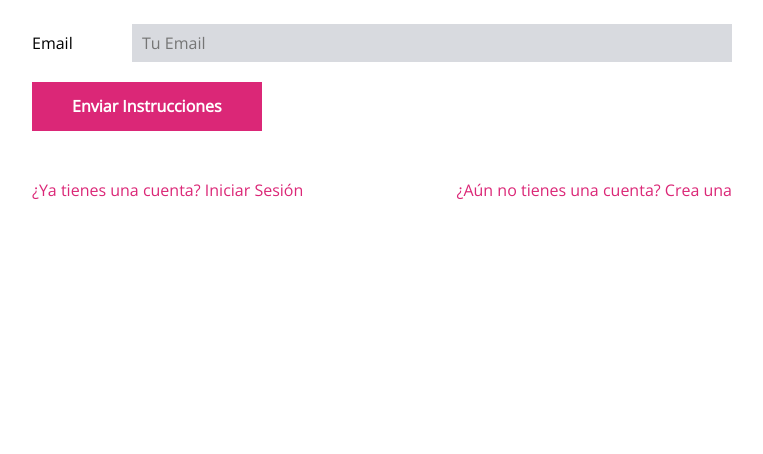
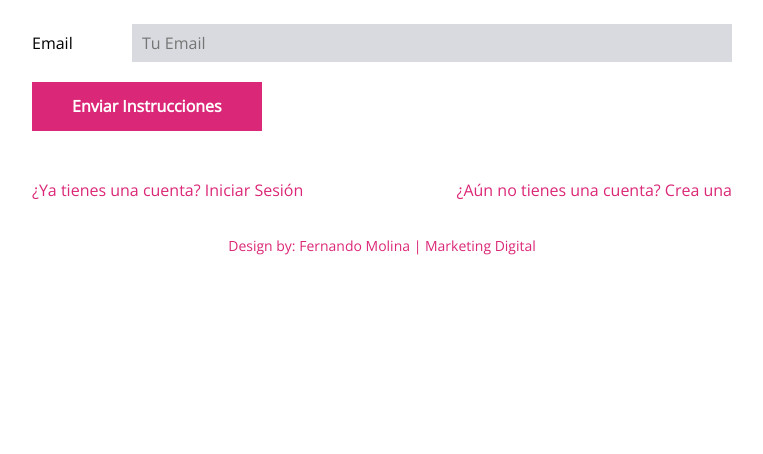
Before and after one commit to molinanando/uptask, a PHP site: page /olvide in a window 1280 px wide. Shown: the part 341-795 px from the top of the page, without its empty margins (258-1021 px from the left). Run offline with PHP 8.4, Linux system fonts and the light colour scheme.

Commit message:
first commit

```diff
--- a/src/scss/auth/_crear.scss
+++ b/src/scss/auth/_crear.scss
@@ -16,4 +16,8 @@
             color: v.$morado;
         }
     }
+
+    .design {
+        color: v.$morado;
+    }
 }
--- a/src/scss/auth/_login.scss
+++ b/src/scss/auth/_login.scss
@@ -17,4 +17,12 @@
             color: v.$cyan;
         }
     }
+    .design {
+        color: v.$cyan;
+    }
 }
+.design {
+    font-size: 1.4rem;
+    display: flex;
+    justify-content: center;
+}
--- a/src/scss/auth/_olvide.scss
+++ b/src/scss/auth/_olvide.scss
@@ -17,3 +17,6 @@
         }
     }
 }
+.design {
+    color: v.$rosa;
+}
--- a/views/auth/confirmar.php
+++ b/views/auth/confirmar.php
@@ -8,5 +8,8 @@
     <div class="acciones">
         <a href="/">Iniciar Sesión</a>
     </div>
+    <a href="https://fernandomolina.es">
+            <p class="design">Design by: Fernando Molina | Marketing Digital</p>
+        </a>
     </div> <!-- contenedor-sm -->
 </div>
--- a/views/auth/crear.php
+++ b/views/auth/crear.php
@@ -55,5 +55,8 @@
             <a href="/">¿Ya tienes una cuenta? Iniciar Sesión</a>
             <a href="/olvide">¿Olvidaste tu contraseña?</a>
         </div>
+        <a href="https://fernandomolina.es">
+            <p class="design">Design by: Fernando Molina | Marketing Digital</p>
+        </a>
     </div> <!-- contenedor-sm -->
 </div>
--- a/views/auth/login.php
+++ b/views/auth/login.php
@@ -34,5 +34,10 @@
             <a href="/crear">¿Aún no tienes una cuenta? Crea una</a>
             <a href="/olvide">¿Olvidaste tu contraseña?</a>
         </div>
+
+        <a href="https://fernandomolina.es">
+            <p class="design">Design by: Fernando Molina | Marketing Digital</p>
+        </a>
     </div> <!-- contenedor-sm -->
+
 </div>
--- a/views/auth/olvide.php
+++ b/views/auth/olvide.php
@@ -21,8 +21,11 @@
         </form>
 
         <div class="acciones">
-            <a href="/olvide">¿Ya tienes una cuenta? Iniciar Sesión</a>
+            <a href="/">¿Ya tienes una cuenta? Iniciar Sesión</a>
             <a href="/crear">¿Aún no tienes una cuenta? Crea una</a>
         </div>
+        <a href="https://fernandomolina.es">
+            <p class="design">Design by: Fernando Molina | Marketing Digital</p>
+        </a>
     </div> <!-- contenedor-sm -->
 </div>
--- a/views/auth/reestablecer.php
+++ b/views/auth/reestablecer.php
@@ -26,7 +26,10 @@
 
         <div class="acciones">
             <a href="/crear">¿Aún no tienes una cuenta? Crea una</a>
-            <a href="/olvide">¿Ya tienes una cuenta? Iniciar Sesión</a>
+            <a href="/">¿Ya tienes una cuenta? Iniciar Sesión</a>
         </div>
+        <a href="https://fernandomolina.es">
+            <p class="design">Design by: Fernando Molina | Marketing Digital</p>
+        </a>
     </div> <!-- contenedor-sm -->
 </div>
--- a/views/dashboard/footer-dashboard.php
+++ b/views/dashboard/footer-dashboard.php
@@ -1,4 +1,4 @@
-        </div>
+         </div>
     </div>
 </div>
 
```
Also changed, not shown: public/build/css/app.css, 1 other file.
